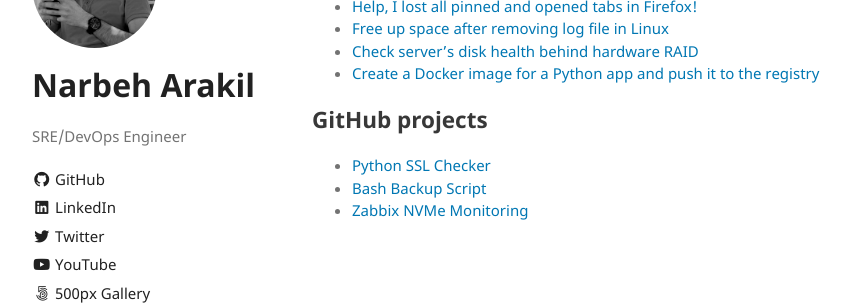
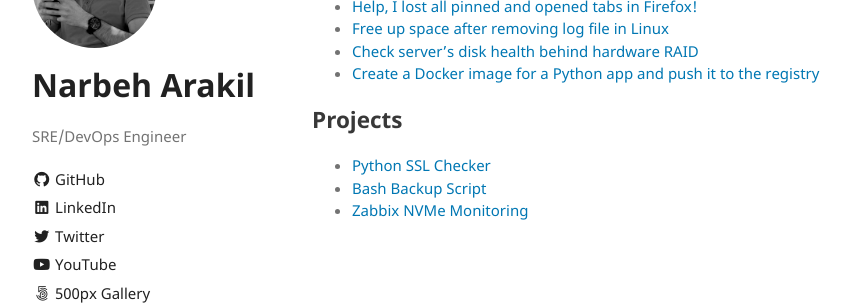
Before and after one commit to narbehaj/narbehaj.github.io, a Jekyll site: the page built from index.md, in a window 1280 px wide. Shown: the part 135-440 px from the top of the page, without its empty margins (158-1008 px from the left). Built offline with Jekyll 4.4.1, drawn with Linux system fonts in a browser that asks for light colours; our own code applies the rules of GitHub Pages for plain Markdown files.

Commit message:
Change Index

```diff
--- a/index.md
+++ b/index.md
@@ -5,7 +5,7 @@ layout: default
 ## Recent blog posts
 {% include posts.html %}
 
-## GitHub projects
+## Projects
   * [Python SSL Checker](https://github.com/narbehaj/ssl-checker)
   * [Bash Backup Script](https://github.com/narbehaj/bash-backup)
   * [Zabbix NVMe Monitoring](https://github.com/narbehaj/zabbix-nvme)
```
